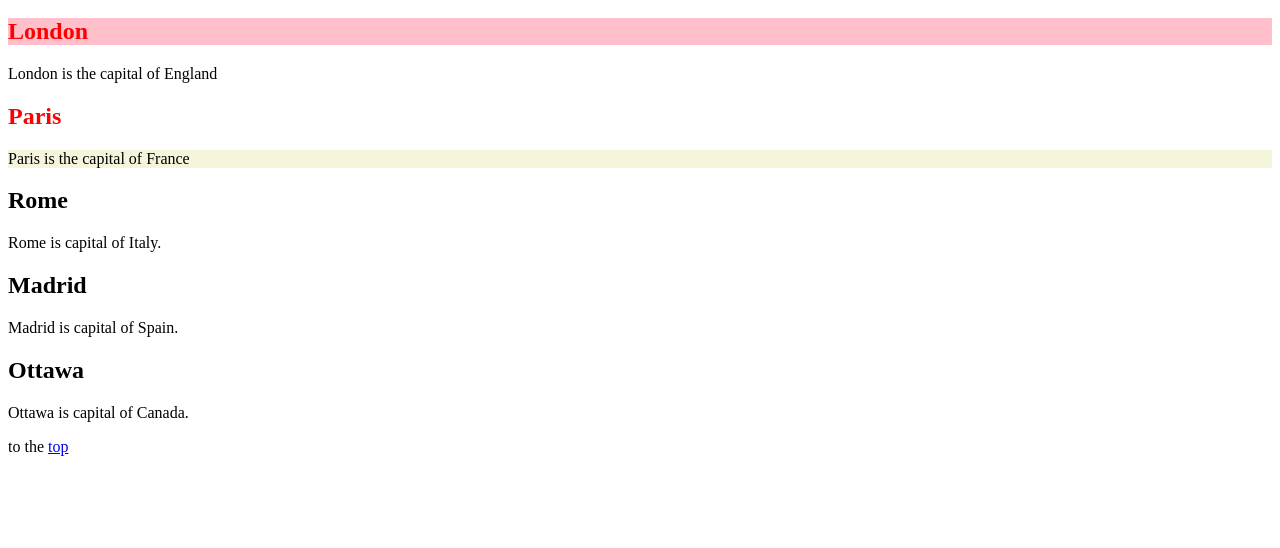
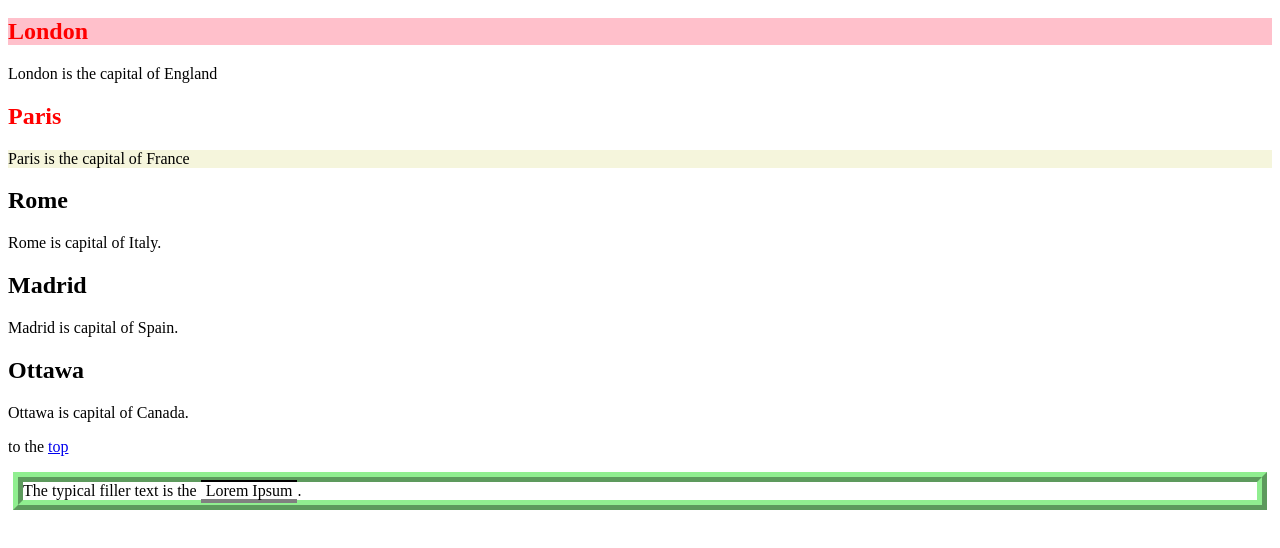
Before and after one commit to KasimAbe/week5, a plain HTML site: page index.html in a window 1280 px wide. Shown: the part 100-648 px from the top of the page. Drawn offline with Linux system fonts and the light colour scheme.

Commit message:
add borders n stuff

```diff
--- a/index.html
+++ b/index.html
@@ -22,5 +22,8 @@
     <p>Ottawa is capital of Canada.</p>
 
     <p> to the <a href="#Capitals">top</a></p>
+    <p class="box_model">
+        The typical filler text is the <span class="span">Lorem Ipsum</span>.
+    </p>
   </body>
 </html>
--- a/stylesheets.css/style.css
+++ b/stylesheets.css/style.css
@@ -7,3 +7,15 @@
 #london_color{
     background-color: pink;
 }
+.box_model{
+    border: 10px;
+    border-color: lightgreen;
+    border-style: ridge;
+    margin: 5px;
+}
+.span{
+    padding-left: 5px;
+    padding-right: 5px;
+    border-top: 2px black solid;
+    border-bottom: 4px gray solid;
+}
```
